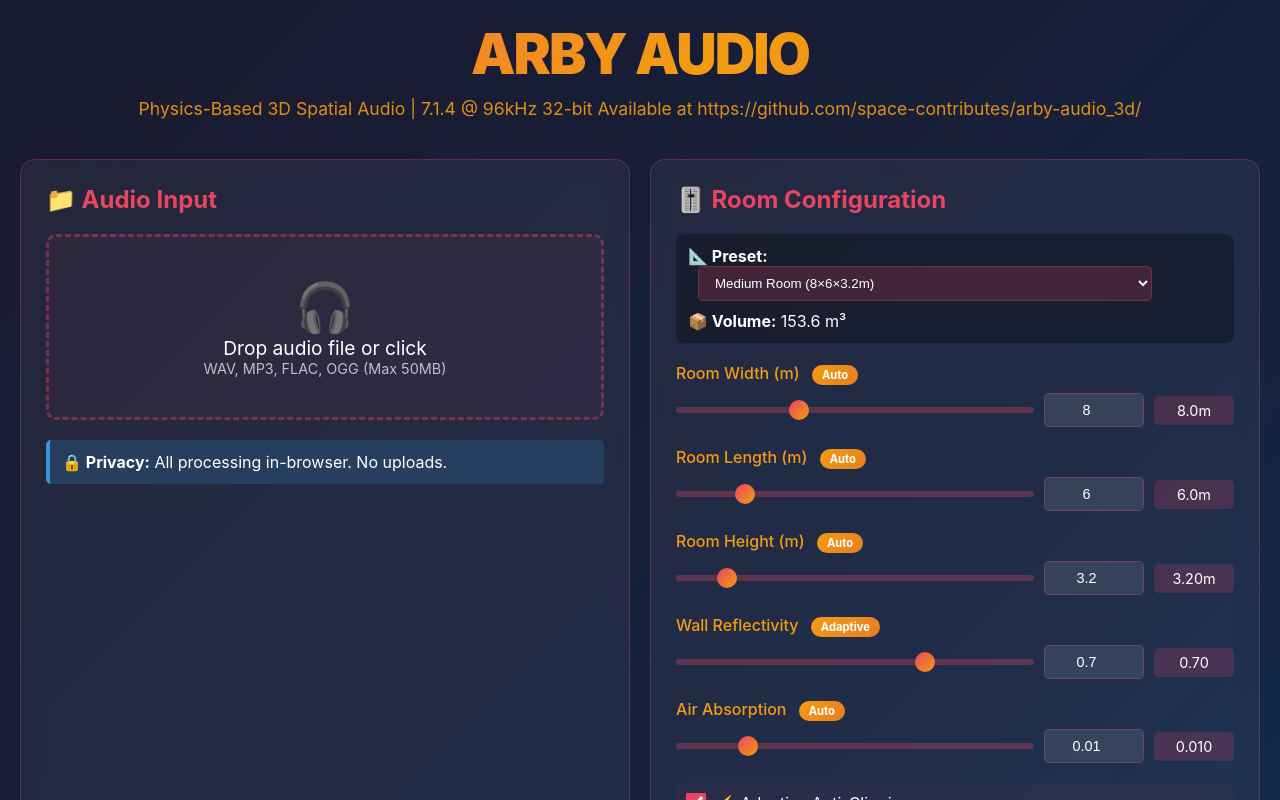
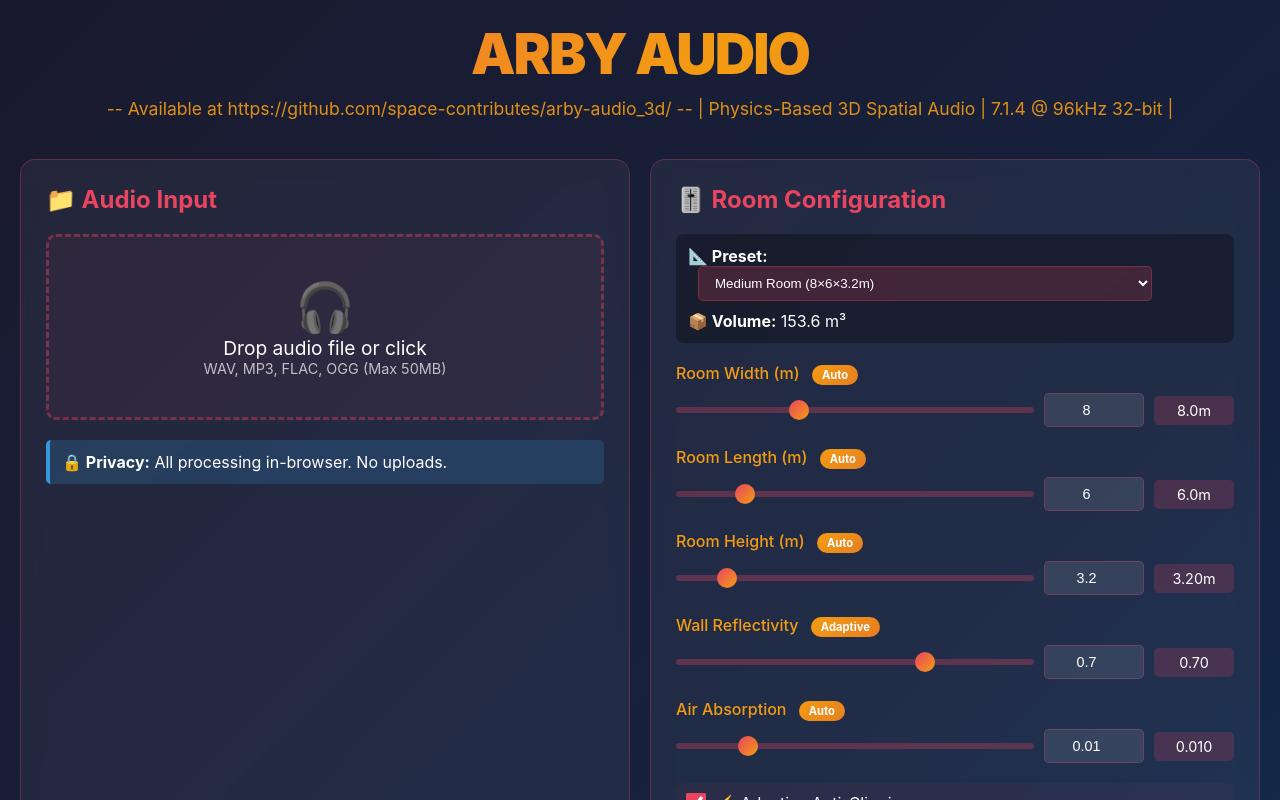
Before and after one commit to space-contributes/arby-audio_3d, a plain HTML site: page index.html in a window 1280 px wide. Shown: the top 800 px of the page. Drawn offline with Linux system fonts and the light colour scheme.

Commit message:
Update index.html

```diff
--- a/index.html
+++ b/index.html
@@ -306,8 +306,8 @@
     <div class="container">
         <header>
             <div class="brand-logo">ARBY AUDIO</div>
-            <p class="brand-tagline">Physics-Based 3D Spatial Audio | 7.1.4 @ 96kHz 32-bit
-             Available at https://github.com/space-contributes/arby-audio_3d/ </p>
+            <p class="brand-tagline">-- Available at https://github.com/space-contributes/arby-audio_3d/ -- | Physics-Based 3D Spatial Audio | 7.1.4 @ 96kHz 32-bit |
+             </p>
         </header>
 
         <div class="main-grid">
```
